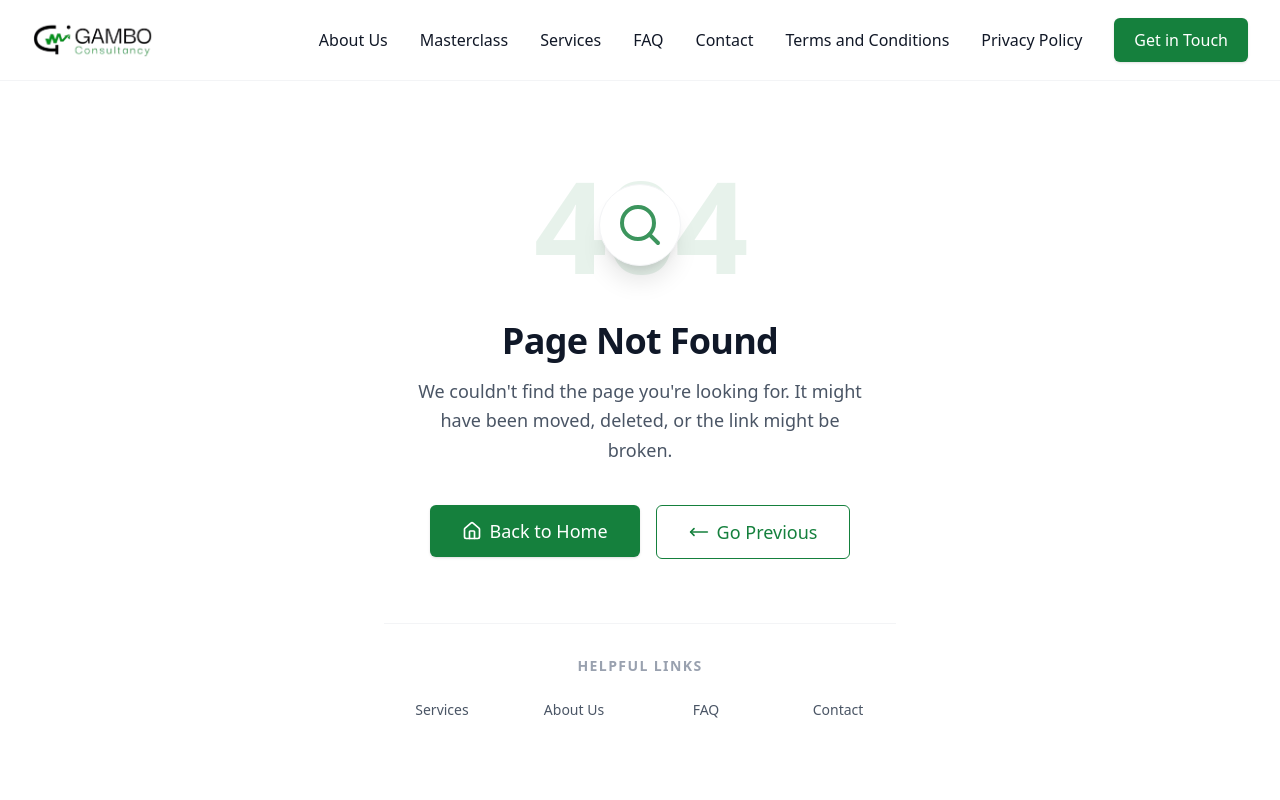
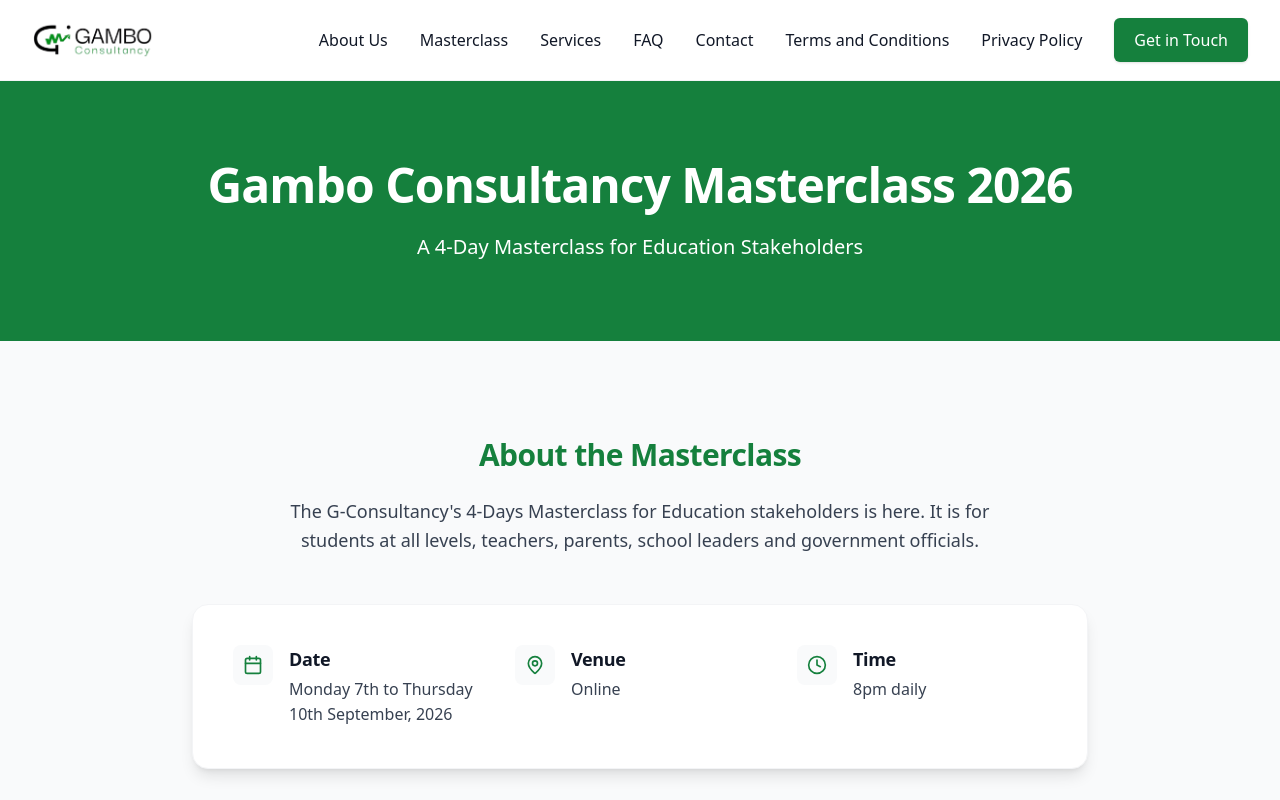
Before and after one commit to samkiell/GamboConsultancy, a Next.js app: page /masterclass in a window 1280 px wide. Before the commit this address had no page. Shown: the top 800 px of the page. Built offline with nearby package versions, Linux system fonts and the light colour scheme.

Commit message:
refactor(masterclass): rename route from /master-class to /masterclass

```diff
--- a/src/app/master-class/page.tsx
+++ b/src/app/masterclass/page.tsx
@@ -82,7 +82,7 @@
             transition={{ duration: 0.8 }}
           >
             <h1 className="text-4xl md:text-5xl text-white font-bold mb-6">
-              Gambo Consultancy Master Class 2026
+              Gambo Consultancy Masterclass 2026
             </h1>
             <p className="text-xl text-white max-w-2xl mx-auto">
               A 4-Day Masterclass for Education Stakeholders
@@ -415,7 +415,7 @@
               Registration Successful
             </h3>
             <p className="text-gray-500 mb-6 max-w-sm mx-auto">
-              Thank you for registering for the Gambo Consultancy Master Class
+              Thank you for registering for the Gambo Consultancy Masterclass
               2026. We look forward to seeing you!
             </p>
             <Button variant="primary" className="w-full" onClick={closeModal}>
```
